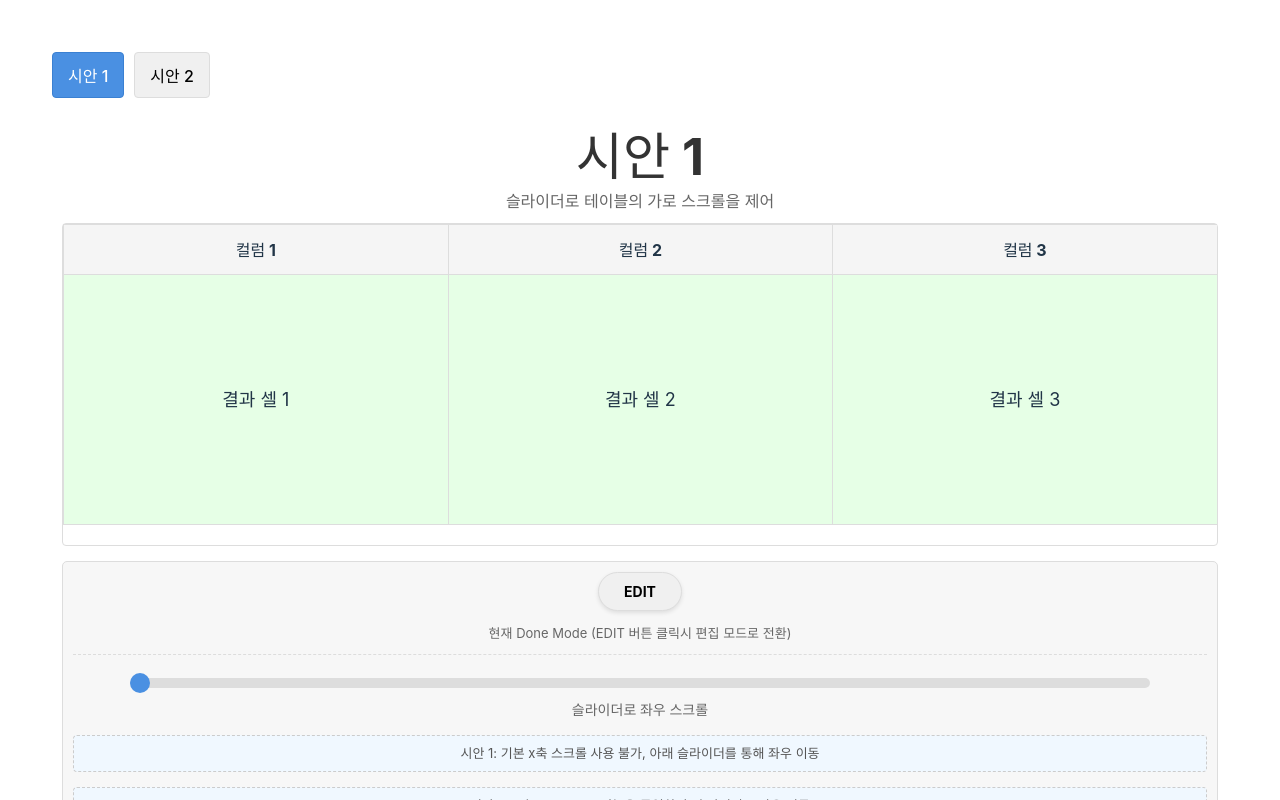
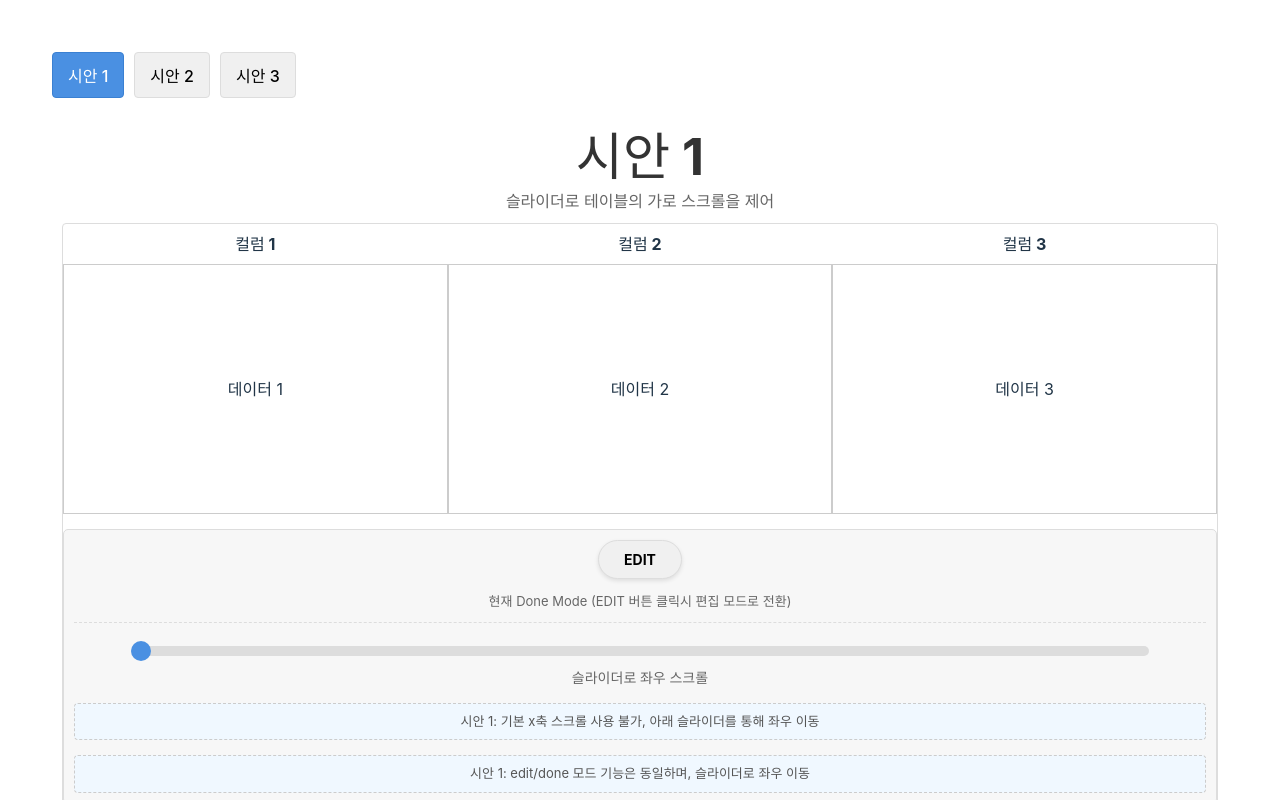
Before and after one commit to hhyyn/test, a React (Vite) app: page / in a window 1280 px wide. Shown: the top 800 px of the page. Built offline with nearby package versions, Linux system fonts and the light colour scheme.

Commit message:
시안 3 제작

```diff
--- a/src/App.jsx
+++ b/src/App.jsx
@@ -2,6 +2,7 @@ import { useState } from 'react'
 import './App.css'
 import Page1 from './components/Page1'
 import Page2 from './components/Page2'
+import Page3 from './components/Page3'
 
 function App() {
   const [currentPage, setCurrentPage] = useState(1)
@@ -25,9 +26,15 @@ function App() {
         >
           시안 2
         </button>
+        <button
+          className={currentPage === 3 ? 'active' : ''}
+          onClick={() => handlePageChange(3)}
+        >
+          시안 3
+        </button>
       </div>
       <div className="content">
-        {currentPage === 1 ? <Page1 /> : <Page2 />}
+        {currentPage === 1 ? <Page1 /> : currentPage === 2 ? <Page2 /> : <Page3 />}
       </div>
     </div>
   )
--- /dev/null
+++ b/src/components/Page3.jsx
@@ -0,0 +1,13 @@
+import ZoomTable from './ZoomTable'
+
+const Page3 = () => {
+  return (
+    <div className="page">
+      <h1>시안 3</h1>
+      <p>두 손가락으로 드래그하여 테이블의 가로 스크롤을 제어할 수 있음</p>
+      <ZoomTable designType={3} />
+    </div>
+  )
+}
+
+export default Page3
--- a/src/components/ZoomTable.jsx
+++ b/src/components/ZoomTable.jsx
@@ -5,6 +5,8 @@ const ZoomTable = ({ designType = 1 }) => {
   const [scrollPosition, setScrollPosition] = useState(0)
   const [mode, setMode] = useState('view') // 'edit' 또는 'view'
   const [cellHeight, setCellHeight] = useState('300px')
+  const [isDragging, setIsDragging] = useState(false)
+  const [startTouchX, setStartTouchX] = useState(0)
   const tableContainerRef = useRef(null)
   const tableRef = useRef(null)
   const headerRef = useRef(null)
@@ -54,6 +56,12 @@ const ZoomTable = ({ designType = 1 }) => {
           touch1.clientX - touch2.clientX,
           touch1.clientY - touch2.clientY
         )
+
+        // 시안 3에서는 두 손가락 드래그로 스크롤 시작
+        if (designType === 3) {
+          setIsDragging(true)
+          setStartTouchX((touch1.clientX + touch2.clientX) / 2) // 두 손가락의 중간 위치
+        }
       }
     }
 
@@ -70,6 +78,25 @@ const ZoomTable = ({ designType = 1 }) => {
           touch1.clientY - touch2.clientY
         )
 
+        // 시안 3에서는 두 손가락 드래그로 스크롤
+        if (designType === 3 && isDragging) {
+          const currentX = (touch1.clientX + touch2.clientX) / 2
+          const deltaX = startTouchX - currentX
+
+          if (tableRef.current) {
+            tableRef.current.scrollLeft += deltaX
+            setStartTouchX(currentX)
+
+            // 스크롤 위치에 따라 슬라이더 위치 업데이트 (시각적 피드백)
+            const maxScroll = tableRef.current.scrollWidth - tableRef.current.clientWidth
+            if (maxScroll > 0) {
+              const scrollPercentage = (tableRef.current.scrollLeft / maxScroll) * 100
+              setScrollPosition(scrollPercentage)
+            }
+          }
+          return // 스크롤 중에는 확대/축소 하지 않음
+        }
+
         // 줌 인/아웃 감지 - 모바일에서는 반대로 동작하도록 수정
         const ratio = currentDistance / initialDistance
 
@@ -80,6 +107,12 @@ const ZoomTable = ({ designType = 1 }) => {
           setVisibleColumns(prev => Math.min(prev + 1, 10))
           initialDistance = currentDistance
         }
+      }
+    }
+
+    const handleTouchEnd = () => {
+      if (designType === 3) {
+        setIsDragging(false)
       }
     }
 
@@ -100,14 +133,16 @@ const ZoomTable = ({ designType = 1 }) => {
 
     container.addEventListener('touchstart', handleTouchStart)
     container.addEventListener('touchmove', handleTouchMove, { passive: false })
+    container.addEventListener('touchend', handleTouchEnd)
     container.addEventListener('wheel', handleWheel, { passive: false })
 
     return () => {
       container.removeEventListener('touchstart', handleTouchStart)
       container.removeEventListener('touchmove', handleTouchMove)
+      container.removeEventListener('touchend', handleTouchEnd)
       container.removeEventListener('wheel', handleWheel)
     }
-  }, [mode, designType]) // 모드 변경시 이벤트 리스너 재설정
+  }, [mode, designType, isDragging, startTouchX]) // 의존성 배열에 isDragging과 startTouchX 추가
 
   // 테이블 너비 변경시 슬라이더 위치를 업데이트
   useEffect(() => {
@@ -159,8 +194,8 @@ const ZoomTable = ({ designType = 1 }) => {
 
   // 테이블 스크롤 이벤트 핸들러
   const handleTableScroll = () => {
-    if (designType === 1) {
-      // 시안 1에서는 스크롤이 슬라이더에만 연동됨
+    if (designType === 1 || designType === 3) {
+      // 시안 1과 시안 3에서는 스크롤이 슬라이더에만 연동됨 (시안 3은 두 손가락 드래그로 스크롤)
       return
     }
 
@@ -184,93 +219,70 @@ const ZoomTable = ({ designType = 1 }) => {
   // 편집 모드일 때 배경색을 변경하여 시각적으로 구분
   const containerClassName = `zoom-table-container ${mode === 'edit' ? 'edit-mode' : ''}`;
 
-  const scrollContainerStyle = {
-    width: '100%',
-    height: 'auto', // 자동 높이 설정
-    overflowX: (designType === 1 || (designType === 2 && mode === 'edit')) ? 'hidden' : 'auto',
-    overflowY: 'visible', // Y축 제한 제거
-  }
-
-  const headerStyle = {
-    width: `${100 / 10}%`,
-    minWidth: '150px',
-    padding: '8px',
-    backgroundColor: mode === 'edit' ? '#fff3e0' : '#f5f5f5',
-    fontWeight: 'bold',
-    boxSizing: 'border-box',
-    height: '50px', // 헤더 높이 고정
-  }
-
-  const cellStyle = {
-    width: `${100 / 10}%`,
-    minWidth: '150px',
-    height: cellHeight, // 고정된 높이 사용
-    verticalAlign: 'middle',
-    fontSize: '18px',
-    padding: '20px 10px', // 패딩 증가
-    lineHeight: '1.5',
-    textAlign: 'center',
-    wordBreak: 'break-word',
-    boxSizing: 'border-box',
-    backgroundColor: mode === 'view' ? '#e6ffe6' : undefined, // done 모드일 때만 연한 초록색 배경
+  // 시안 3에서는 테이블에 스크롤을 기본적으로 막음
+  if (designType === 3 && tableRef.current) {
+    tableRef.current.style.overflowX = 'hidden';
   }
 
   return (
-    <div className="zoom-table-wrapper">
-      <div className={containerClassName} ref={tableContainerRef}>
+    <div className={containerClassName}>
+      {/* 편집 모드일 경우 오버레이 배지 표시 */}
+      {mode === 'edit' && (
+        <div className="edit-badge">
+          <span>편집 모드</span>
+        </div>
+      )}
+
+      <div
+        ref={tableContainerRef}
+        className="table-container"
+        style={{ position: 'relative' }}
+      >
         <div
-          className="table-scroll-container"
           ref={tableRef}
+          className="table-wrapper"
+          style={{
+            overflowX: designType === 2 && mode === 'edit' ? 'hidden' : (designType === 3 ? 'hidden' : 'auto'),
+            overflowY: 'hidden'
+          }}
           onScroll={handleTableScroll}
-          style={scrollContainerStyle}
         >
-          <table className="zoom-table" style={tableStyle}>
+          <table style={tableStyle}>
             <thead ref={headerRef}>
               <tr>
-                {columns.map((col, idx) => (
-                  <th key={idx} style={headerStyle}>
-                    {mode === 'edit'
-                      ? <div className="editable-cell">{col}</div>
-                      : col
-                    }
+                {columns.slice(0, 10).map((column, index) => (
+                  <th key={index} style={{ height: '40px' }}>
+                    {column}
                   </th>
                 ))}
               </tr>
             </thead>
             <tbody>
               <tr>
-                {columns.map((_, idx) => (
-                  <td key={idx} style={cellStyle}>
-                    {mode === 'edit'
-                      ? (
-                        <div className="editable-cell">
-                          편집 가능한 셀 {idx + 1}
-                        </div>
-                      )
-                      : <div style={{ height: '100%', display: 'flex', alignItems: 'center', justifyContent: 'center' }}>
-                          결과 셀 {idx + 1}
-                        </div>
-                    }
+                {columns.slice(0, 10).map((_, index) => (
+                  <td
+                    key={index}
+                    style={{
+                      height: cellHeight,
+                      padding: '10px',
+                      border: '1px solid #ccc',
+                      textAlign: 'center',
+                      verticalAlign: 'middle',
+                      background: mode === 'edit' ? '#fff6f0' : 'white' // 편집 모드에서 배경색 변경
+                    }}
+                  >
+                    데이터 {index + 1}
                   </td>
                 ))}
               </tr>
             </tbody>
           </table>
         </div>
-
-        {/* 편집 모드 오버레이 */}
-        {mode === 'edit' && (
-          <div className="edit-mode-overlay">
-            <div className="edit-mode-badge">
-              <span className="edit-icon">✏️</span> EDIT
-            </div>
-          </div>
-        )}
       </div>
 
       <div className="controls-container">
-        {/* 시안 1 & 2: 모드 토글 */}
-        <div className={`mode-toggle-container ${designType === 1 ? 'design1' : 'design2'}`}>
+        {/* 시안 1, 2, 3: 모드 토글 */}
+        <div className={`mode-toggle-container ${designType === 1 ? 'design1' : designType === 2 ? 'design2' : 'design3'}`}>
           <button
             className={`mode-toggle ${mode === 'edit' ? 'active' : ''}`}
             onClick={handleModeChange}
@@ -281,10 +293,14 @@ const ZoomTable = ({ designType = 1 }) => {
             {mode === 'edit'
               ? designType === 1
                 ? '현재 Edit Mode (DONE 버튼 클릭시 완료 모드로 전환)'
-                : '현재 Edit Mode: 스크롤 및 확대/축소 불가능 (DONE 버튼 클릭시 완료 모드로 전환)'
+                : designType === 2
+                  ? '현재 Edit Mode: 스크롤 및 확대/축소 불가능 (DONE 버튼 클릭시 완료 모드로 전환)'
+                  : '현재 Edit Mode (DONE 버튼 클릭시 완료 모드로 전환)'
               : designType === 1
                 ? '현재 Done Mode (EDIT 버튼 클릭시 편집 모드로 전환)'
-                : '현재 Done Mode: 스크롤 및 확대/축소 가능 (EDIT 버튼 클릭시 편집 모드로 전환)'
+                : designType === 2
+                  ? '현재 Done Mode: 스크롤 및 확대/축소 가능 (EDIT 버튼 클릭시 편집 모드로 전환)'
+                  : '현재 Done Mode (EDIT 버튼 클릭시 편집 모드로 전환)'
             }
           </div>
         </div>
@@ -307,11 +323,23 @@ const ZoomTable = ({ designType = 1 }) => {
           </div>
         )}
 
+        {/* 시안 3: 두 손가락 드래그 가이드 */}
+        {designType === 3 && (
+          <div className="slider-container">
+            <div className="slider-label">두 손가락으로 드래그하여 좌우 스크롤</div>
+            <div className="design-info">
+              시안 3: 기본 x축 스크롤 사용 불가, 두 손가락으로 드래그하여 좌우 이동
+            </div>
+          </div>
+        )}
+
         {/* 시안별 기능 설명 */}
         <div className="design-info">
           {designType === 1
             ? '시안 1: edit/done 모드 기능은 동일하며, 슬라이더로 좌우 이동'
-            : '시안 2: edit/done 모드를 통해 스크롤 및 확대/축소 기능 제어'
+            : designType === 2
+              ? '시안 2: edit/done 모드를 통해 스크롤 및 확대/축소 기능 제어'
+              : '시안 3: edit/done 모드 기능은 동일하며, 두 손가락 드래그로 좌우 이동'
           }
         </div>
       </div>
@@ -321,6 +349,7 @@ const ZoomTable = ({ designType = 1 }) => {
         <p className="zoom-instructions">
           모바일: 두 손가락으로 핀치 줌 (확대: 손가락 벌리기 = 컬럼 감소, 축소: 손가락 모으기 = 컬럼 증가)<br />
           데스크톱: Ctrl + 마우스 휠 (확대: 휠 업 = 컬럼 감소, 축소: 휠 다운 = 컬럼 증가)
+          {designType === 3 && <><br />시안 3: 두 손가락으로 드래그하여 좌우 스크롤</>}
         </p>
       </div>
     </div>
```
Also changed, not shown: src/App.css (+55 -0 lines).
